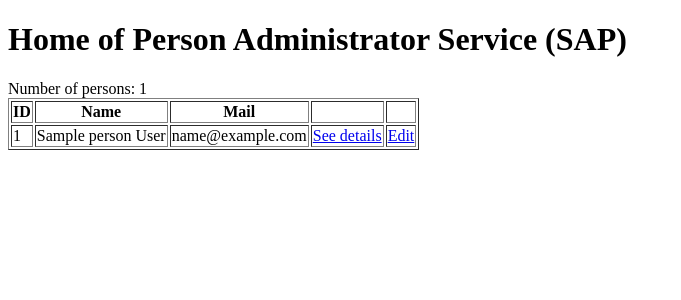
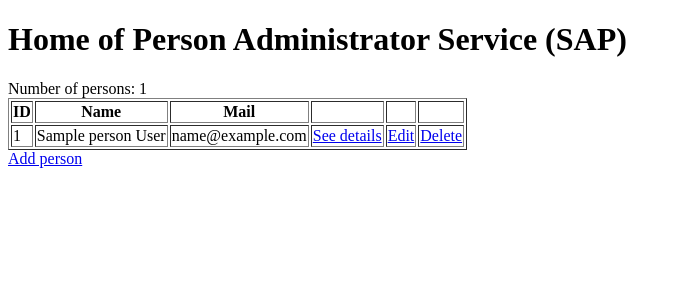
Before and after one commit to Cachemarra/Django, a Django app: page /home in a window 1280 px wide. Shown: the top 300 px of the page, without its empty margins (0-681 px from the left). Run offline with Django 3.2, Linux system fonts and the light colour scheme; tables that the repository leaves empty hold one stand-in row (values such as "Sample post").

Commit message:
Delete person added. pas/README has the info of the update.

```diff
--- a/first_part/pas/pas/urls.py
+++ b/first_part/pas/pas/urls.py
@@ -16,7 +16,7 @@ Including another URLconf
 from django.contrib import admin
 from django.urls import path
 
-from persons.views import personDetails, newPerson, editPerson
+from persons.views import personDetails, newPerson, editPerson, deletePerson
 from webapp.views import welcome, goodbye, contact, home
 
 urlpatterns = [
@@ -27,5 +27,6 @@ urlpatterns = [
     path('home', home, name='index'),
     path('person_details/<int:id>', personDetails),
     path('new_person', newPerson),
-    path('edit_person/<int:id>', editPerson)
+    path('edit_person/<int:id>', editPerson),
+    path('delete_person/<int:id>', deletePerson)
 ]
--- a/first_part/pas/webapp/templates/home.html
+++ b/first_part/pas/webapp/templates/home.html
@@ -19,6 +19,7 @@
             <th>Mail</th>
             <th></th> <!-- Empty cell for link see detail-->
             <th></th> <!-- Edit link -->
+            <th></th> <!-- Delete person -->
         </tr>
         </thead>
 
@@ -30,10 +31,12 @@
             <td>{{person.mail}}</td>
             <td><a href="person_details/{{person.id}}">See details</a></td>
             <td><a href="edit_person/{{person.id}}">Edit</a></td>
+            <td><a href="delete_person/{{person.id}}">Delete</a></td>
         </tr>
         {% endfor %}
         </tbody>
     </table>
+    <a href="new_person">Add person</a>
 </div>
 </body>
 </html>
```
Also changed, not shown: first_part/pas/persons/views.py (+11 -0 lines), first_part/pas/README.md.
